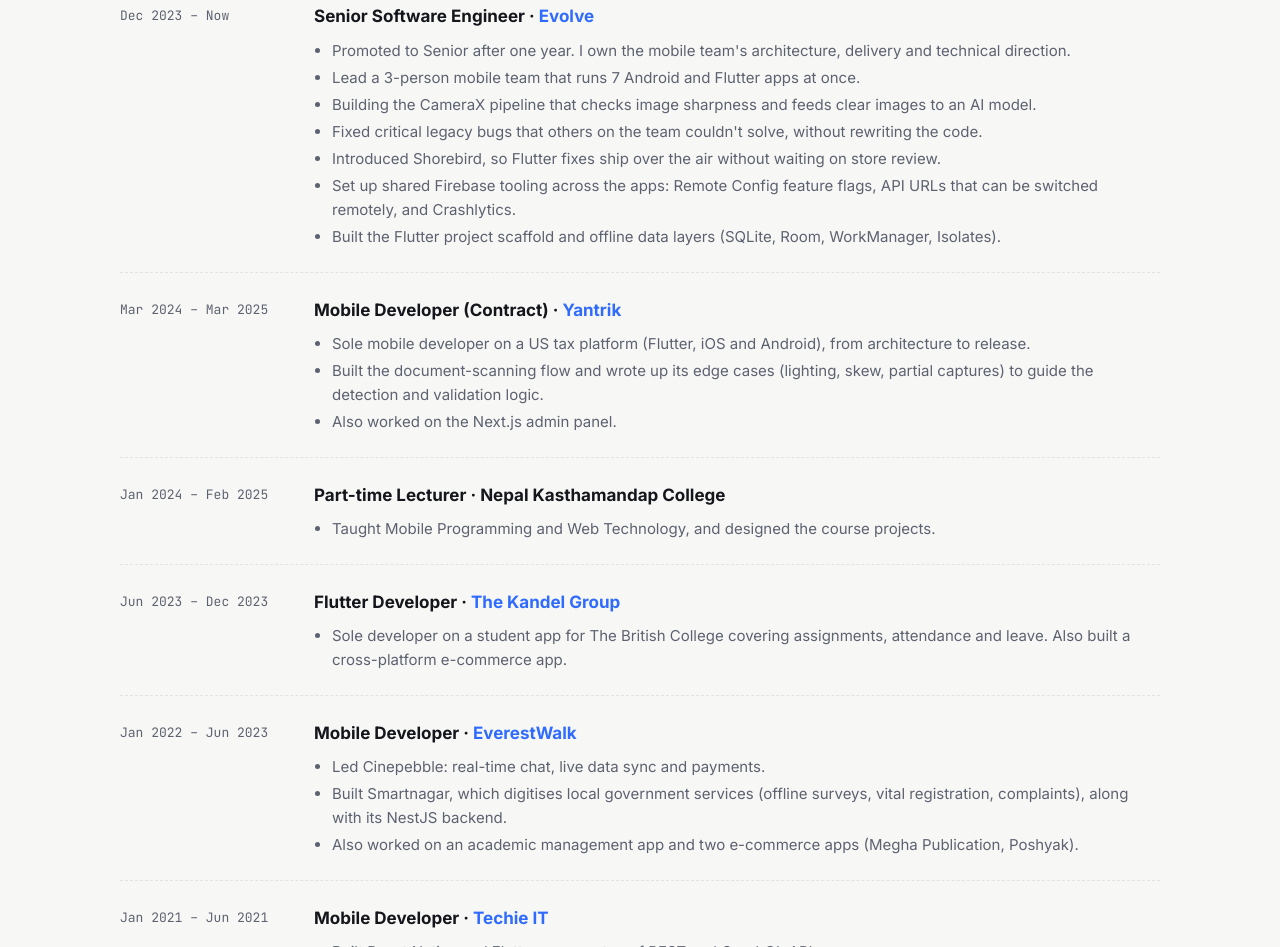
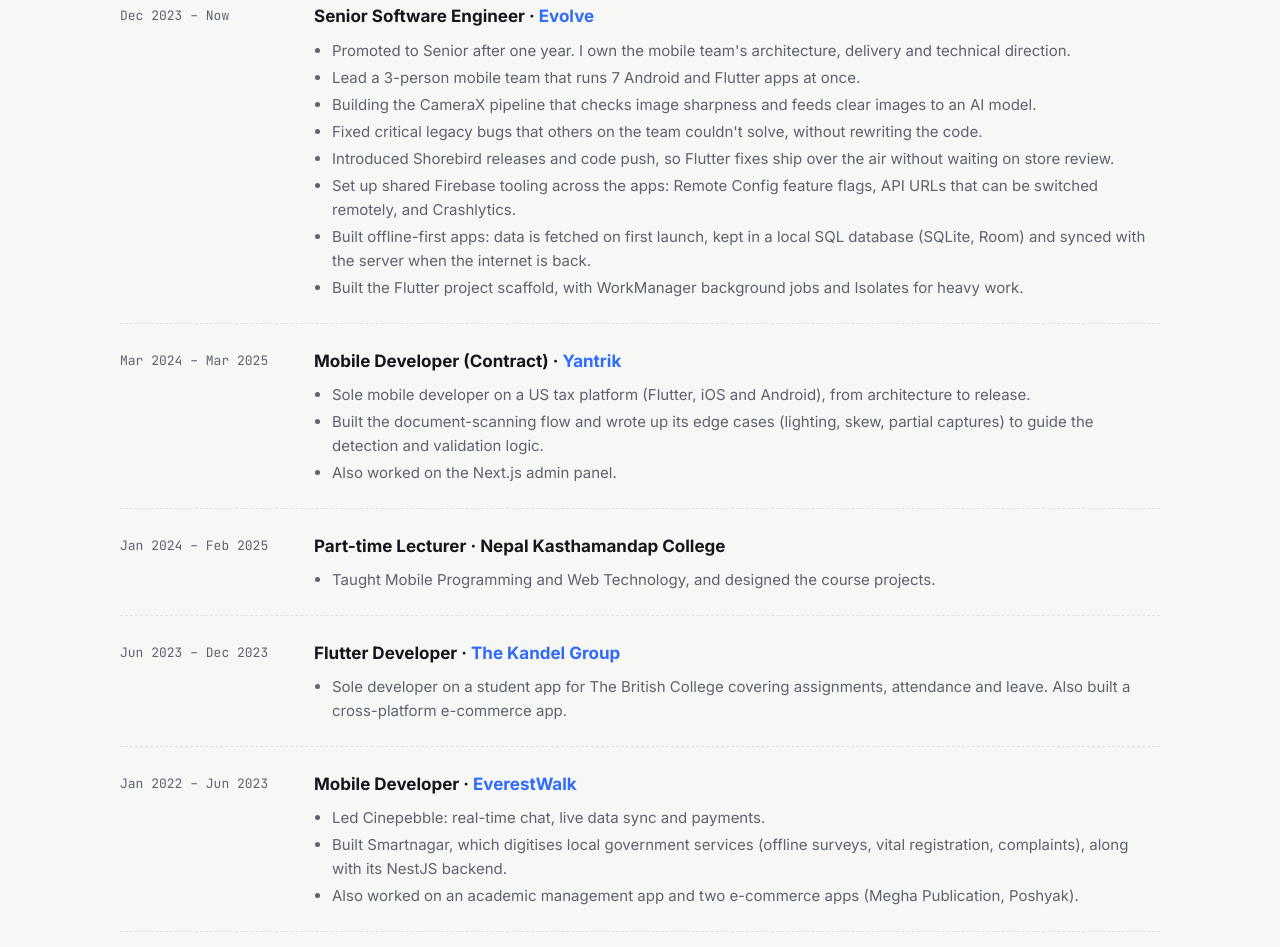
Before and after one commit to iamprawesh/iamprawesh.github.io, a plain HTML site: page index.html in a window 1280 px wide. Shown: the part 1486-2433 px from the top of the page. Drawn offline with Linux system fonts and the light colour scheme.

Commit message:
Add offline-first sync work and Shorebird releases to site and CV
Co-Authored-By: Claude Opus 5.5 <noreply@anthropic.com>

```diff
--- a/index.html
+++ b/index.html
@@ -259,9 +259,10 @@
             <li>Lead a 3-person mobile team that runs 7 Android and Flutter apps at once.</li>
             <li>Building the CameraX pipeline that checks image sharpness and feeds clear images to an AI model.</li>
             <li>Fixed critical legacy bugs that others on the team couldn't solve, without rewriting the code.</li>
-            <li>Introduced Shorebird, so Flutter fixes ship over the air without waiting on store review.</li>
+            <li>Introduced Shorebird releases and code push, so Flutter fixes ship over the air without waiting on store review.</li>
             <li>Set up shared Firebase tooling across the apps: Remote Config feature flags, API URLs that can be switched remotely, and Crashlytics.</li>
-            <li>Built the Flutter project scaffold and offline data layers (SQLite, Room, WorkManager, Isolates).</li>
+            <li>Built offline-first apps: data is fetched on first launch, kept in a local SQL database (SQLite, Room) and synced with the server when the internet is back.</li>
+            <li>Built the Flutter project scaffold, with WorkManager background jobs and Isolates for heavy work.</li>
           </ul>
         </div>
       </div>
```
Also changed, not shown: cv.html (+2 -1 lines).
